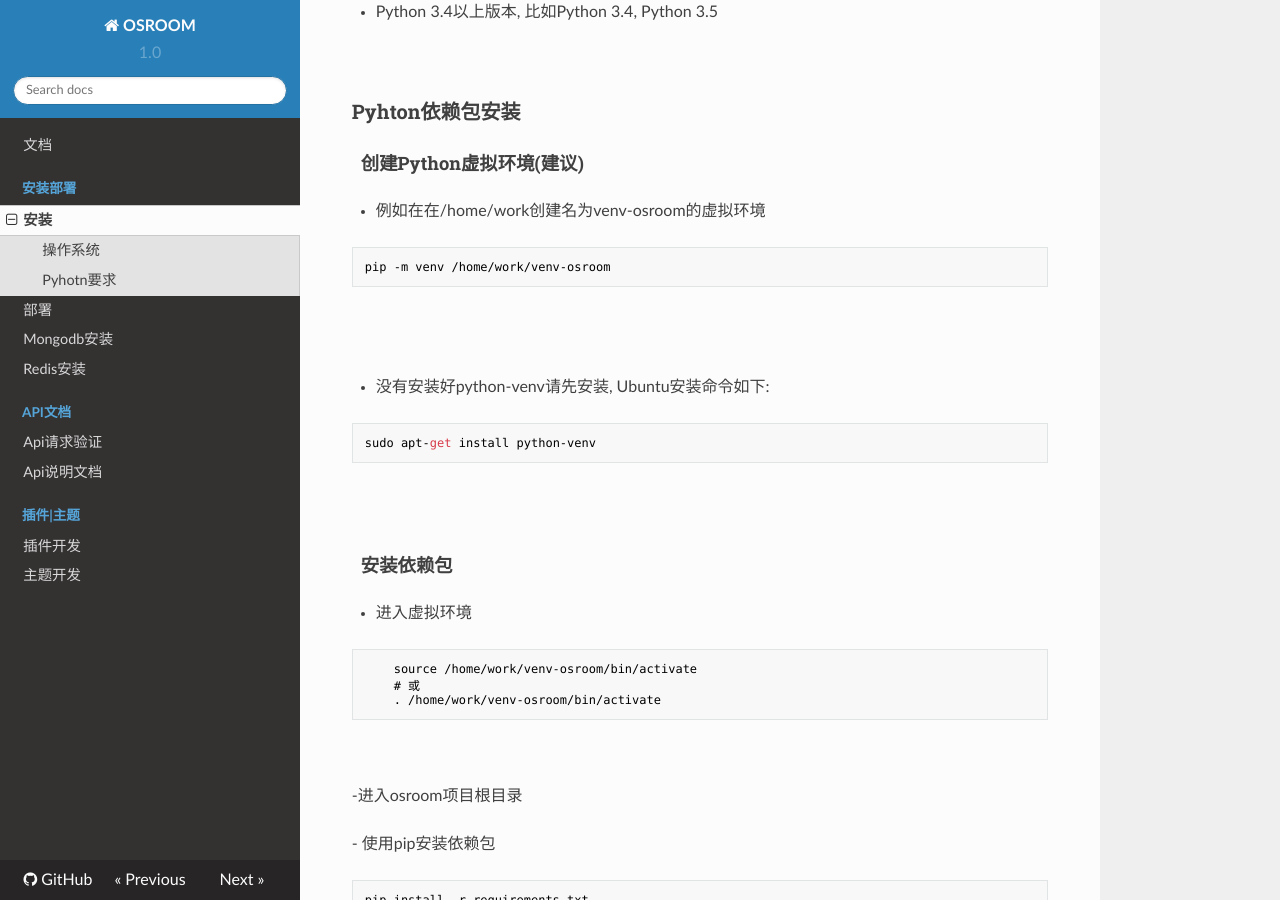
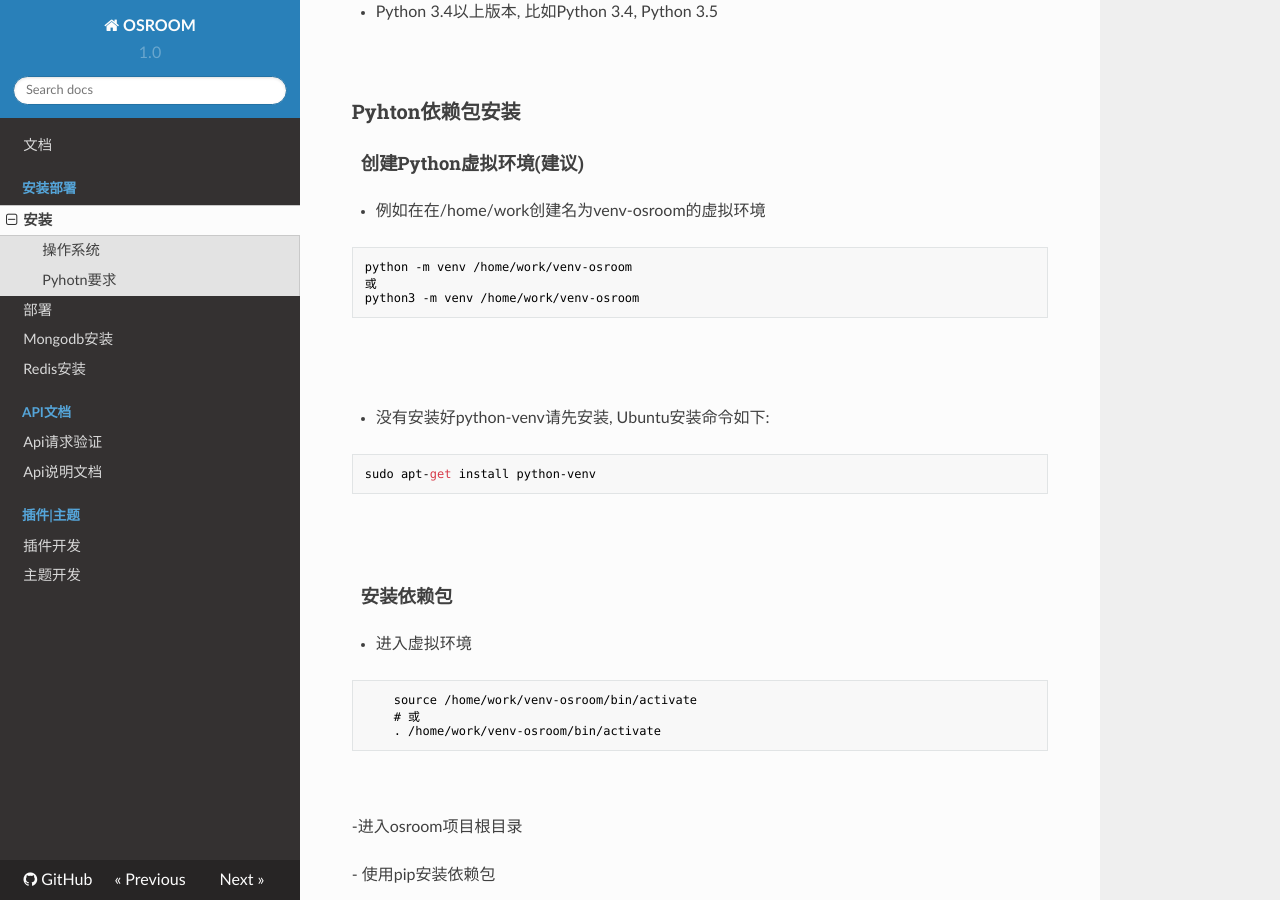
Before and after one commit to osroom/osroom-doc, an MkDocs documentation site: the page built from docs/app/install.md, in a window 1280 px wide and 900 px high, scrolled down 377 px. Built offline with MkDocs 1.6.1, drawn with Linux system fonts in a browser that asks for light colours; nearby versions of some CDN libraries; old or Windows-style settings are respelled for this version of MkDocs.

Commit message:
Update install.md

````diff
--- a/docs/app/install.md
+++ b/docs/app/install.md
@@ -13,7 +13,9 @@
 - 例如在在/home/work创建名为venv-osroom的虚拟环境
 
 ```
-pip -m venv /home/work/venv-osroom
+python -m venv /home/work/venv-osroom
+或
+python3 -m venv /home/work/venv-osroom
 ```
 <br/><br/>
 
````
